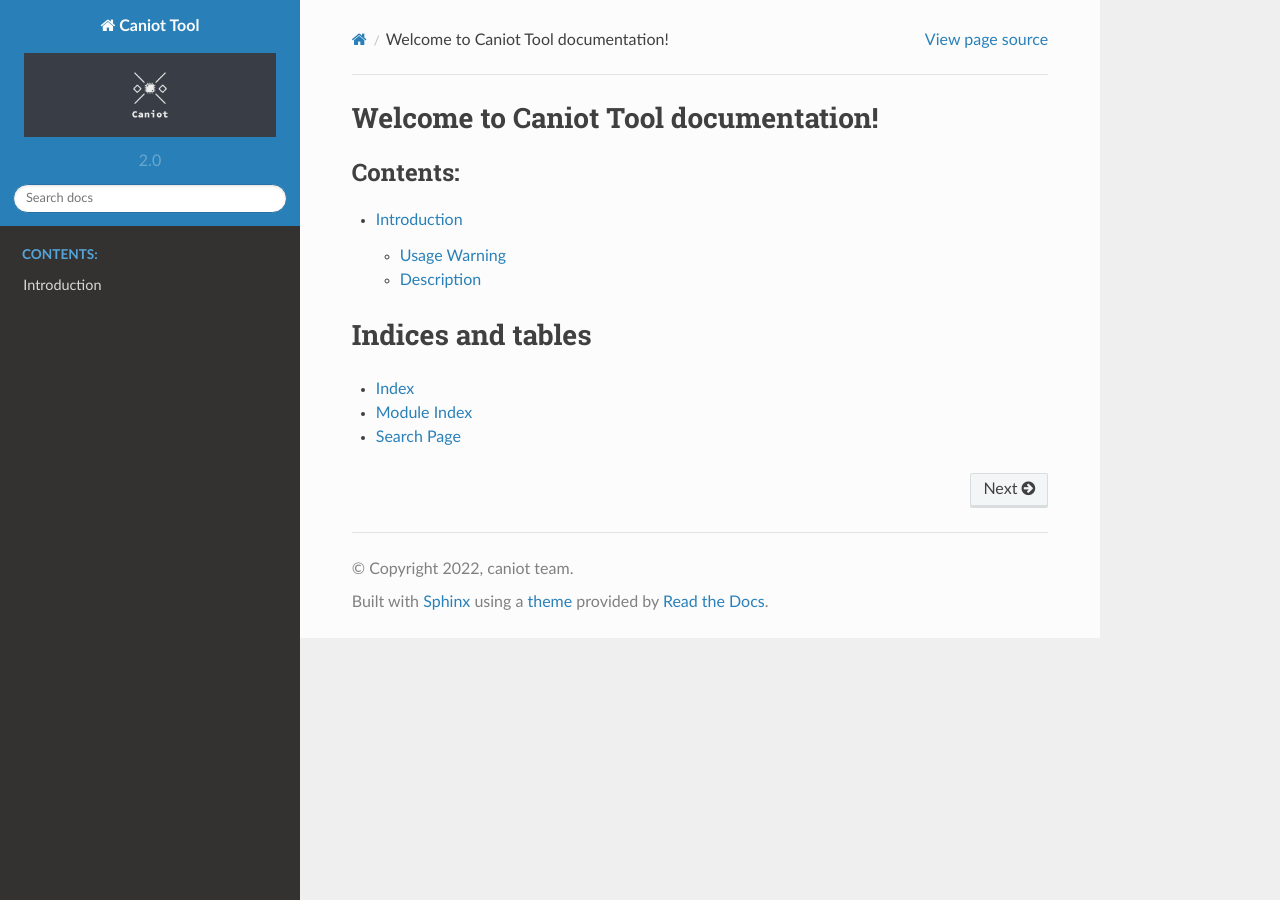
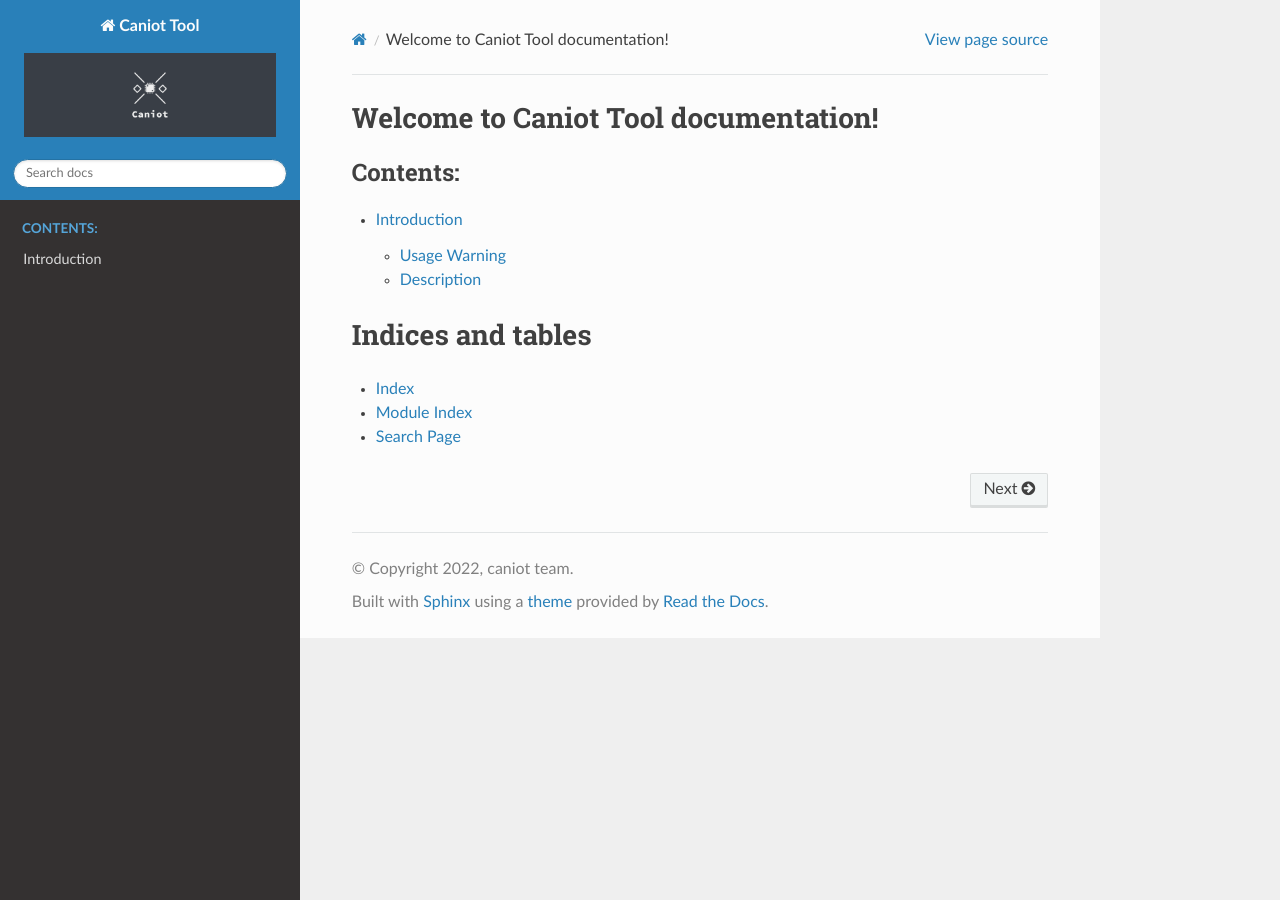
Before and after one commit to caniot/caniot_tools, a Sphinx documentation site: the page built from docs/source/index.rst, in a window 1280 px wide. Built offline with Sphinx 7.4.7 and the Read the Docs theme 2.0.0, drawn with Linux system fonts in a browser that asks for light colours.

Commit message:
add config

```diff
--- a/docs/source/conf.py
+++ b/docs/source/conf.py
@@ -9,7 +9,6 @@
 project = 'Caniot Tool'
 copyright = '2022, caniot team'
 author = 'caniot team'
-version = '2.0'
 release = '1.0.1'
 
 # -- General configuration ---------------------------------------------------
```
Also changed, not shown: docs/.readthedocs.yaml (added).
